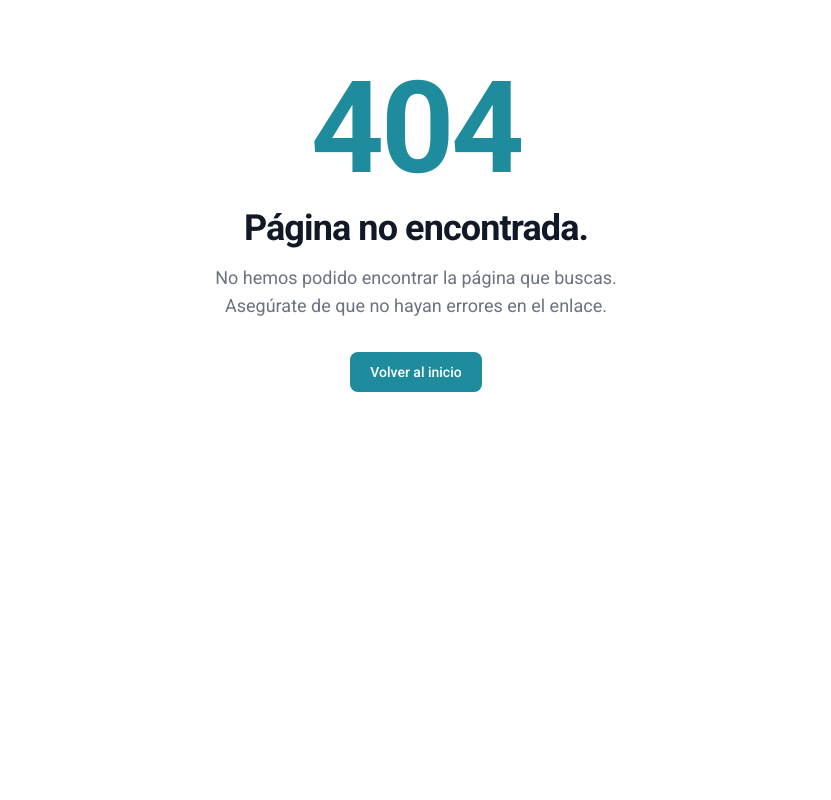
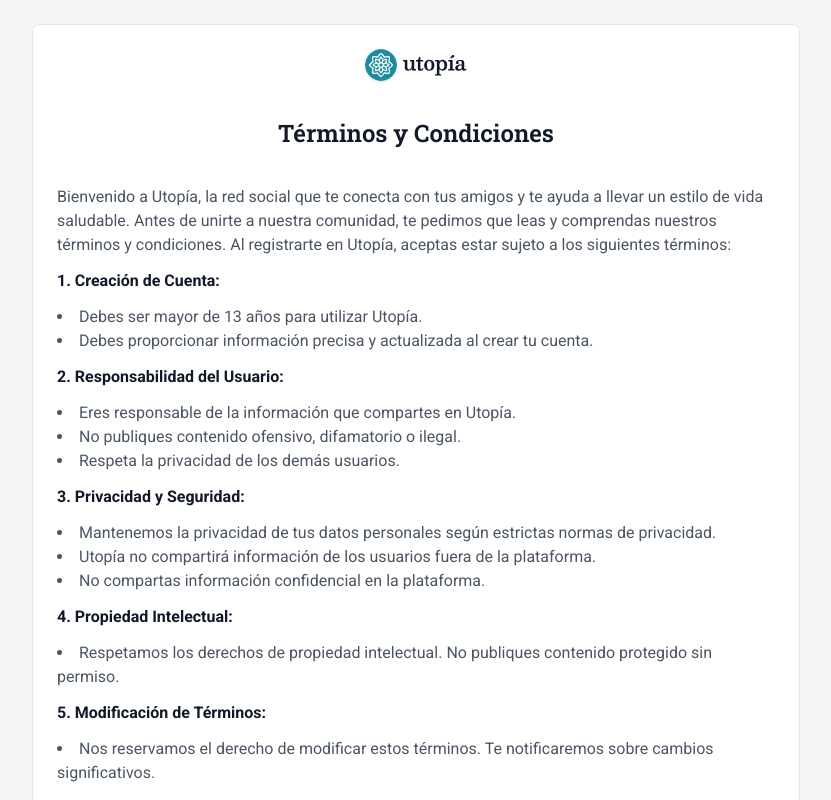
Before and after one commit to RdrBux/utopia, a Next.js app: page /terms in a window 1280 px wide. Before the commit this address had no page. Shown: the top 800 px of the page, without its empty margins (224-1055 px from the left). Built offline with nearby package versions, Linux system fonts and the light colour scheme.

Commit message:
Add terms page

```diff
--- /dev/null
+++ b/src/app/terms/page.tsx
@@ -0,0 +1,54 @@
+import { robotoSlab } from "../ui/fonts";
+import Logo from "../ui/logo";
+
+export default function Home() {
+	return (
+		<main className="rounded-lg">
+			<div className="bg-card flex flex-col gap-3 min-w-80 max-w-3xl mx-auto p-6 my-6">
+
+				<div className="flex justify-center"><Logo /></div>
+
+				<h1 className={`${robotoSlab.className} text-2xl font-semibold text-gray-900 text-center my-6`}>Términos y Condiciones</h1>
+
+				<p className="text-gray-600">Bienvenido a Utopía, la red social que te conecta con tus amigos y te ayuda a llevar un estilo de vida saludable. Antes de unirte a nuestra comunidad, te pedimos que leas y comprendas nuestros términos y condiciones. Al registrarte en Utopía, aceptas estar sujeto a los siguientes términos:</p>
+
+				<h5 className="font-semibold">1. Creación de Cuenta:</h5>
+				<ul className="list-disc list-inside text-gray-600">
+					<li>Debes ser mayor de 13 años para utilizar Utopía.</li>
+					<li>Debes proporcionar información precisa y actualizada al crear tu cuenta.</li>
+				</ul>
+
+				<h5 className="font-semibold">2. Responsabilidad del Usuario:</h5>
+				<ul className="list-disc list-inside text-gray-600">
+					<li>Eres responsable de la información que compartes en Utopía.</li>
+					<li>No publiques contenido ofensivo, difamatorio o ilegal.</li>
+					<li>Respeta la privacidad de los demás usuarios.</li>
+				</ul>
+
+				<h5 className="font-semibold">3. Privacidad y Seguridad:</h5>
+				<ul className="list-disc list-inside text-gray-600">
+					<li>Mantenemos la privacidad de tus datos personales según estrictas normas de privacidad.</li>
+					<li>Utopía no compartirá información de los usuarios fuera de la plataforma.</li>
+					<li>No compartas información confidencial en la plataforma.</li>
+				</ul>
+
+				<h5 className="font-semibold">4. Propiedad Intelectual:</h5>
+				<ul className="list-disc list-inside text-gray-600">
+					<li>Respetamos los derechos de propiedad intelectual. No publiques contenido protegido sin permiso.</li>
+				</ul>
+
+				<h5 className="font-semibold">5. Modificación de Términos:</h5>
+				<ul className="list-disc list-inside text-gray-600">
+					<li>Nos reservamos el derecho de modificar estos términos. Te notificaremos sobre cambios significativos.</li>
+				</ul>
+
+				<h5 className="font-semibold">6. Terminación de Cuenta:</h5>
+				<ul className="list-disc list-inside text-gray-600">
+					<li>Nos reservamos el derecho de suspender o cerrar cuentas que violen estos términos.</li>
+				</ul>
+
+				<p className="text-gray-600">Al registrarte en Utopía, aceptas cumplir con estos términos y condiciones. Te animamos a revisar nuestras políticas de privacidad y cookies para obtener más detalles sobre cómo manejamos tus datos. <br />¡Gracias por unirte a Utopía!</p>
+			</div>
+		</main>
+	)
+}
```
